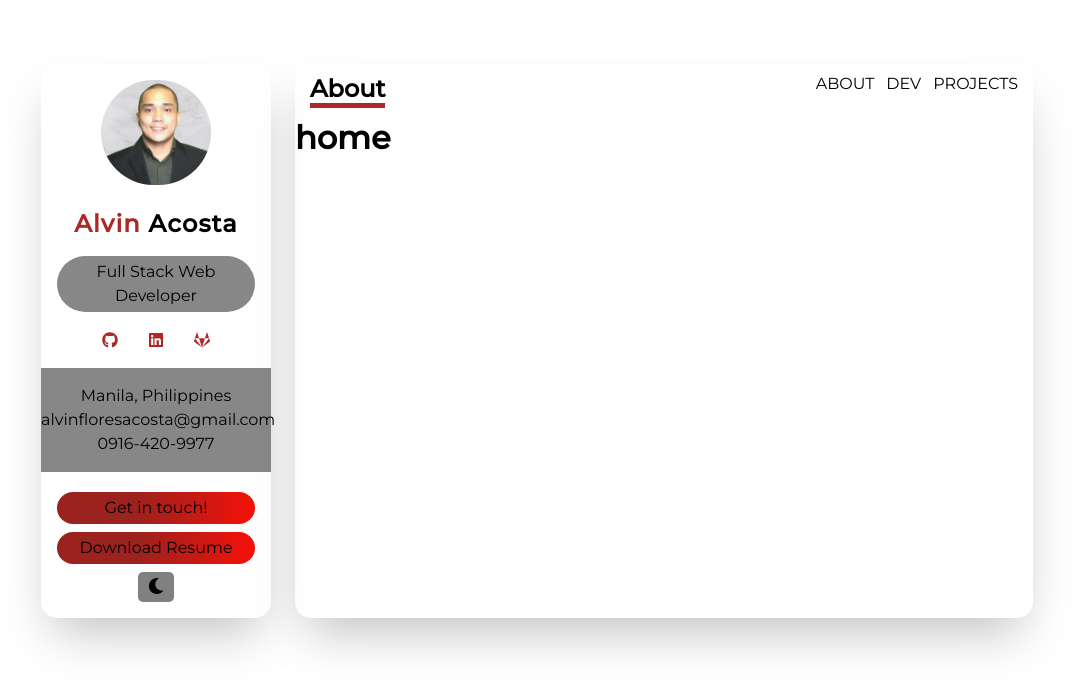
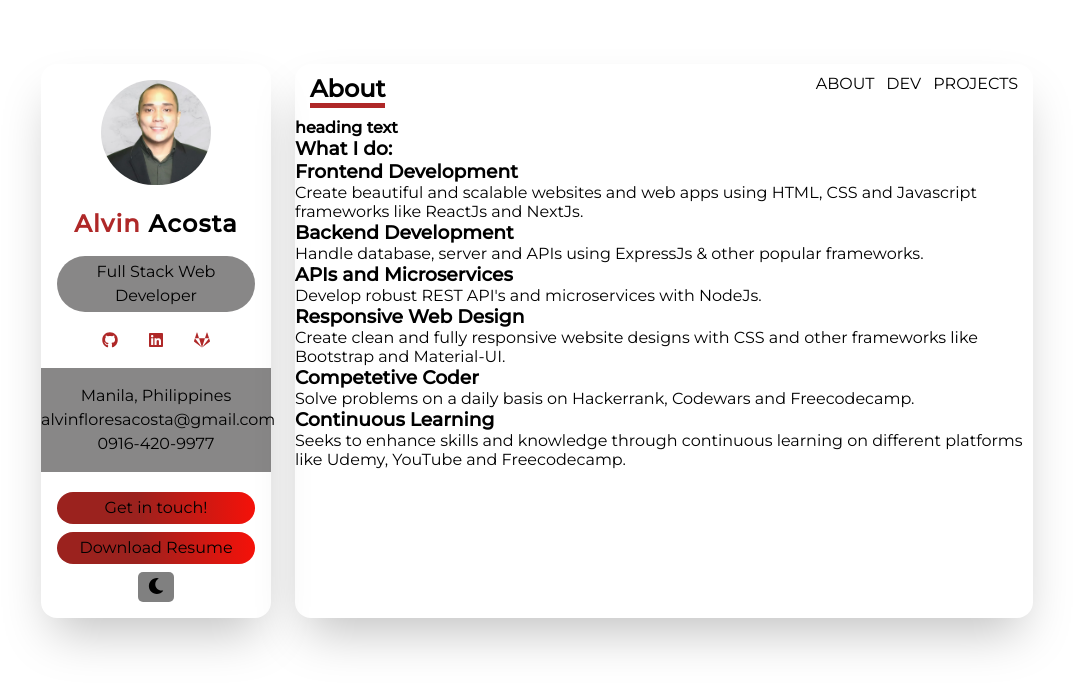
Before and after one commit to Exx-hub/nextjs-portfolio, a Next.js app: page / in a window 1280 px wide. Shown: the top 690 px of the page, without its empty margins (103-1176 px from the left). Built offline with nearby package versions, Linux system fonts and the light colour scheme.

Commit message:
update: Create skill card component, add to index and create data.js file

```diff
--- /dev/null
+++ b/components/SkillCard.js
@@ -0,0 +1,12 @@
+const SkillCard = ({ item }) => {
+	console.log(item);
+
+	return (
+		<div>
+			<h3>{item.title}</h3>
+			<p>{item.description}</p>
+		</div>
+	);
+};
+
+export default SkillCard;
--- /dev/null
+++ b/data.js
@@ -0,0 +1,37 @@
+export const skills = [
+	{
+		icon: "",
+		title: "Frontend Development",
+		description:
+			"Create beautiful and scalable websites and web apps using HTML, CSS and Javascript frameworks like ReactJs and NextJs.",
+	},
+	{
+		icon: "",
+		title: "Backend Development",
+		description:
+			"Handle database, server and APIs using ExpressJs & other popular frameworks.",
+	},
+	{
+		icon: "",
+		title: "APIs and Microservices",
+		description: "Develop robust REST API's and microservices with NodeJs.",
+	},
+	{
+		icon: "",
+		title: "Responsive Web Design",
+		description:
+			"Create clean and fully responsive website designs with CSS and other frameworks like Bootstrap and Material-UI.",
+	},
+	{
+		icon: "",
+		title: "Competetive Coder",
+		description:
+			"Solve problems on a daily basis on Hackerrank, Codewars and Freecodecamp.",
+	},
+	{
+		icon: "",
+		title: "Continuous Learning",
+		description:
+			"Seeks to enhance skills and knowledge through continuous learning on different platforms like Udemy, YouTube and Freecodecamp.",
+	},
+];
--- a/package.json
+++ b/package.json
@@ -15,6 +15,7 @@
     "next": "10.2.2",
     "next-themes": "0.0.14",
     "react": "17.0.2",
-    "react-dom": "17.0.2"
+    "react-dom": "17.0.2",
+    "react-icons": "^4.2.0"
   }
 }
--- a/pages/index.js
+++ b/pages/index.js
@@ -1,18 +1,31 @@
 import Head from "next/head";
 import Image from "next/image";
+import SkillCard from "../components/Skillcard";
+import { skills } from "../data";
 
 export default function Home() {
 	return (
-		<div>
+		<>
 			<Head>
 				<title>Create Next App</title>
 				<meta name="description" content="Generated by create next app" />
 				<link rel="icon" href="/favicon.ico" />
 			</Head>
 
-			<main>
-				<h1>home</h1>
+			<main className="outer-container-below-navbar">
+				<h4>heading text</h4>
+
+				<div className="skill-cards-container">
+					<h3>What I do:</h3>
+					<div className="skill-cards-grid">
+						{skills.map((item) => (
+							<div className="each-skill-card-div" key={item.title}>
+								<SkillCard item={item} />
+							</div>
+						))}
+					</div>
+				</div>
 			</main>
-		</div>
+		</>
 	);
 }
```
Also changed, not shown: 1 other file (tests, documents, lock files or other folders).
